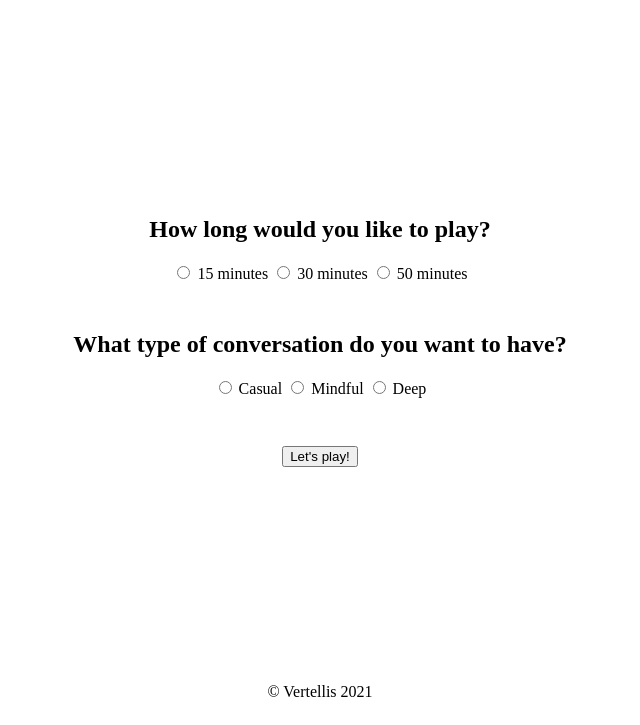
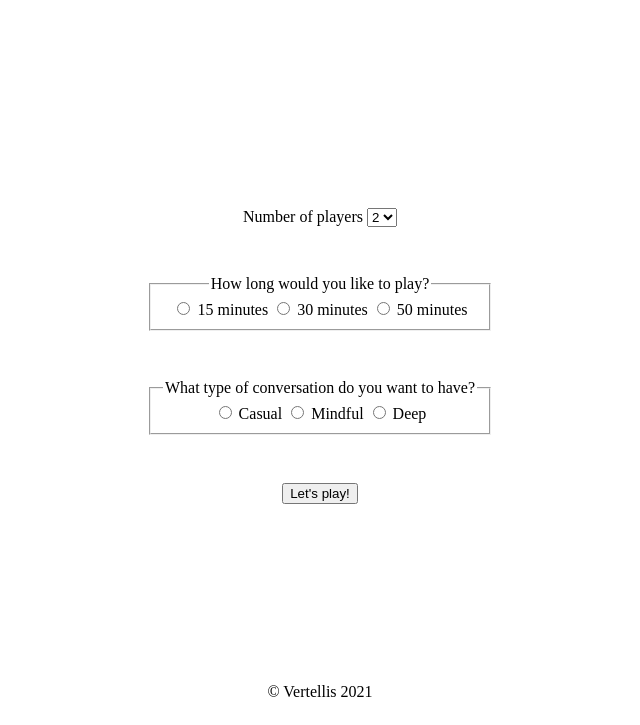
Before and after one commit to OrianP/vertellis-app, a plain HTML site: page index.html in a window 1280 px wide. Shown: the part 91-816 px from the top of the page, without its empty margins (320-960 px from the left). Drawn offline with Linux system fonts and the light colour scheme.

Commit message:
Intro screen Replace divs with fieldset. Add number of players select element

```diff
--- a/index.html
+++ b/index.html
@@ -14,24 +14,32 @@
   </header>
   <main class="flex-column">
       <form action="">
-          <div class="form-section">
-            <h2>How long would you like to play?</h2>
+          <label for="players-num">Number of players</label>
+          <select name="players-num" id="players-num">
+            <option value="2">2</option>
+            <option value="3">3</option>
+            <option value="4">4</option>
+          </select>
+          <fieldset class="form-section">
+            <legend>How long would you like to play?</legend>
             <input type="radio" name="game-duration" id="15-min" value="15">
             <label for="15-min">15 minutes</label>
             <input type="radio" name="game-duration" id="30-min" value="30">
             <label for="30-min">30 minutes</label>
             <input type="radio" name="game-duration" id="50-min" value="50">
             <label for="50-min">50 minutes</label>
-         </div>
-         <div class="form-section">
-            <h2>What type of conversation do you want to have?</h2>
+          </fieldset>
+
+          <fieldset class="form-section">
+            <legend>What type of conversation do you want to have?</legend>
             <input type="radio" name="game-tone" id="casual" value="casual">
             <label for="casual">Casual</label>
             <input type="radio" name="game-tone" id="mindful" value="mindful">
             <label for="mindful">Mindful</label>
             <input type="radio" name="game-tone" id="deep" value="deep">
             <label for="deep">Deep</label>
-        </div>
+          </fieldset>
+
         <button type="button" id="game-start">Let's play!</button>
     </form>
   </main>
```
